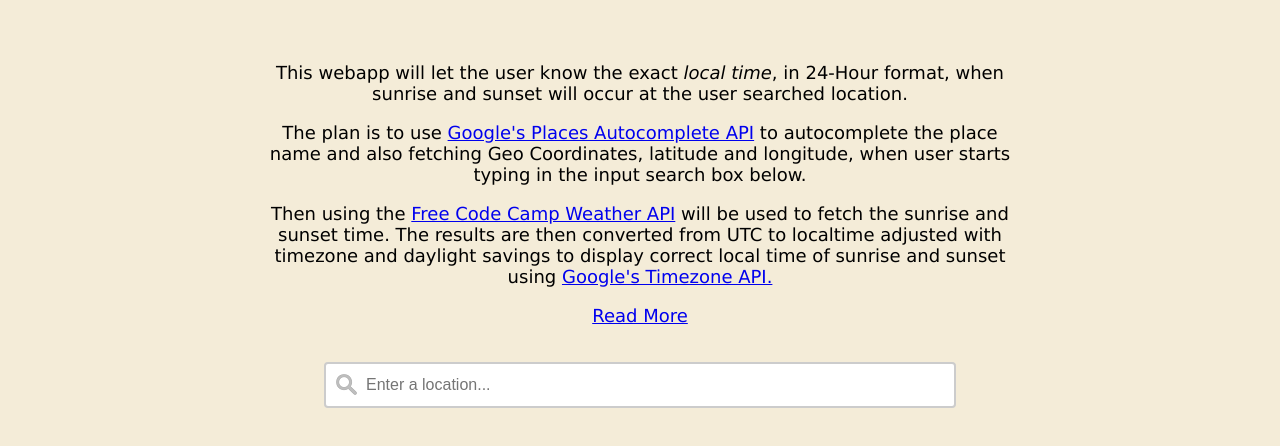
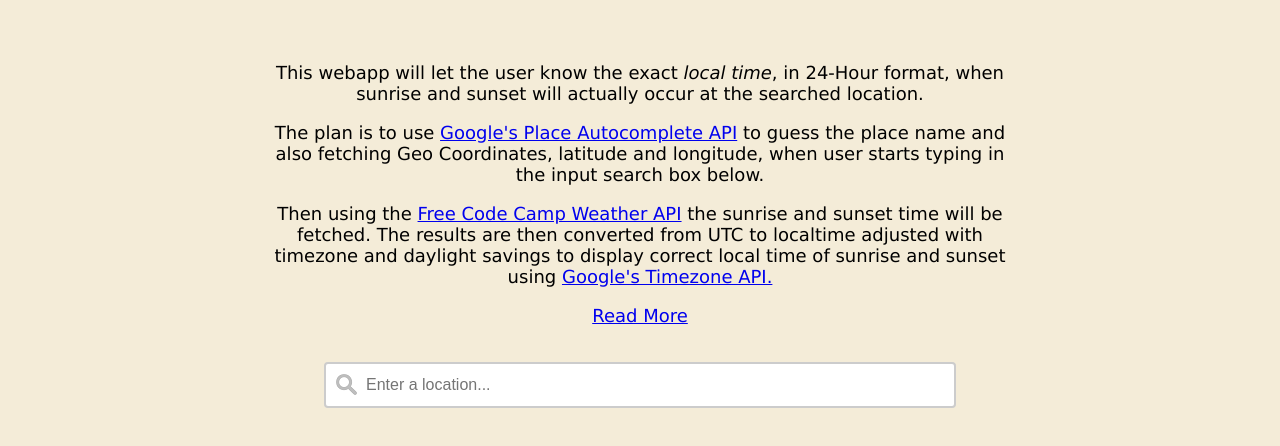
Before and after one commit to rahulyhg/myApp-1, a plain HTML site: page index.html in a window 1280 px wide. Shown: the part 176-622 px from the top of the page. Drawn offline with nearby package versions, Linux system fonts and the light colour scheme; some packages are replaced by stand-ins of ours.

Commit message:
corrected grammatical mistakes

```diff
--- a/index.html
+++ b/index.html
@@ -20,13 +20,13 @@
         </div>
 
         <p class="para">
-            This webapp will let the user know the exact <i>local time</i>, in 24-Hour format, when sunrise and sunset will occur at the user searched location.
+            This webapp will let the user know the exact <i>local time</i>, in 24-Hour format, when sunrise and sunset will actually occur at the searched location.
         </p>
         <p class="para">
-            The plan is to use <a href="https://developers.google.com/maps/documentation/javascript/examples/places-autocomplete" target="_blank">Google's Places Autocomplete API</a> to autocomplete the place name and also fetching Geo Coordinates, latitude and longitude, when user starts typing in the input search box below.
+            The plan is to use <a href="https://developers.google.com/maps/documentation/javascript/examples/places-autocomplete" target="_blank">Google's Place Autocomplete API</a> to guess the place name and also fetching Geo Coordinates, latitude and longitude, when user starts typing in the input search box below.
         </p>
         <p class="para">
-            Then using the <a href="https://fcc-weather-api.glitch.me/" target="_blank">Free Code Camp Weather API</a> will be used to fetch the sunrise and sunset time. The results are then converted from UTC to localtime adjusted with timezone and daylight savings to display correct local time of sunrise and sunset using <a href="https://developers.google.com/maps/documentation/timezone/intro" target="_blank">Google's Timezone API.</a>
+            Then using the <a href="https://fcc-weather-api.glitch.me/" target="_blank">Free Code Camp Weather API</a> the sunrise and sunset time will be fetched. The results are then converted from UTC to localtime adjusted with timezone and daylight savings to display correct local time of sunrise and sunset using <a href="https://developers.google.com/maps/documentation/timezone/intro" target="_blank">Google's Timezone API.</a>
         </p>
         <div id="moreInfo">
                 <p class="para">
```
